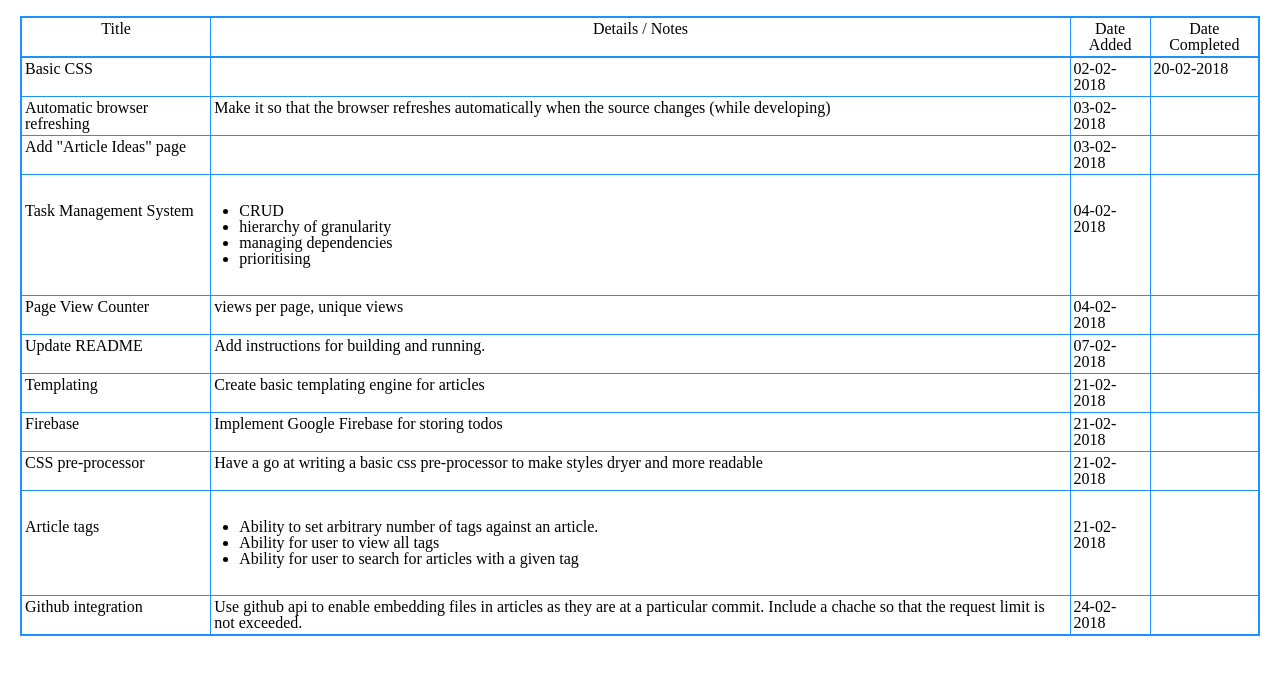
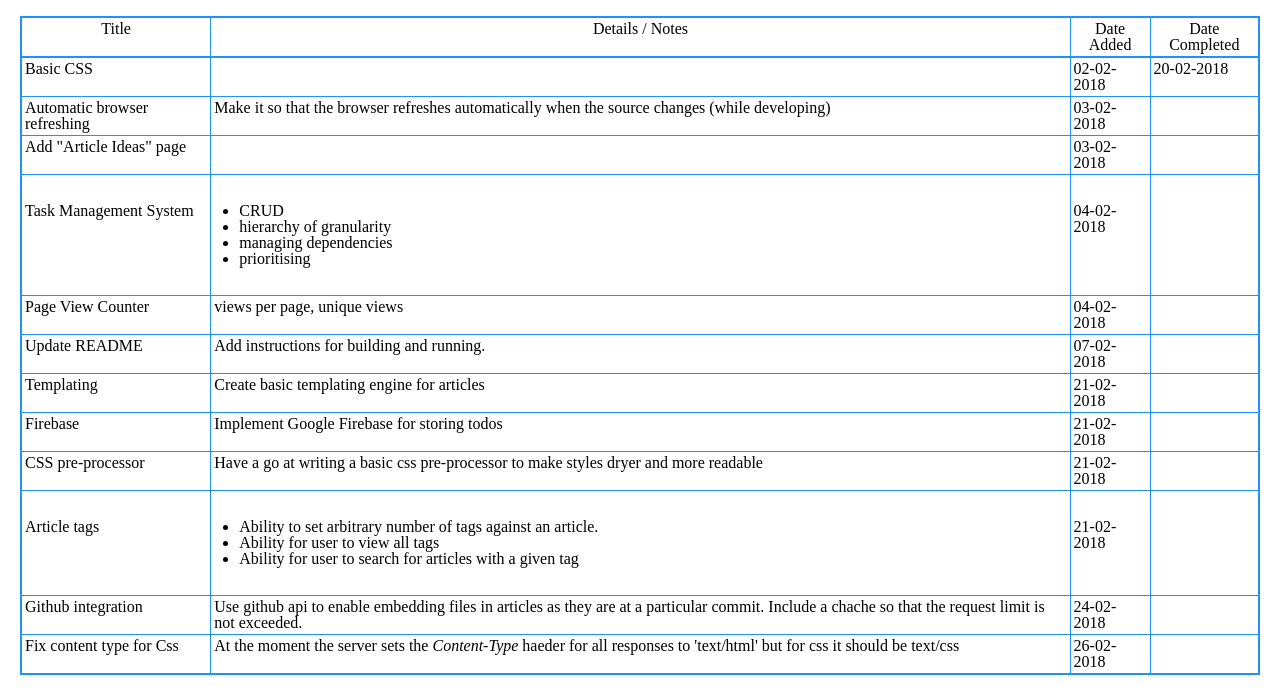
Before and after one commit to MJeorrett/blog, a website: page public/todo.html in a window 1280 px wide. Shown: the part 176-871 px from the top of the page. Before the commit the page ends 832 px from the top, so only its background shows below. Drawn offline with Linux system fonts and the light colour scheme.

Commit message:
todos: add item

```diff
--- a/public/todo.html
+++ b/public/todo.html
@@ -95,5 +95,11 @@
             <td>24-02-2018</td>
             <td></td>
         </tr>
+        <tr>
+            <td>Fix content type for Css</td>
+            <td>At the moment the server sets the <i>Content-Type</i> haeder for all responses to 'text/html' but for css it should be text/css</td>
+            <td>26-02-2018</td>
+            <td></td>
+        </tr>
     </tbody>
 </table>
```
